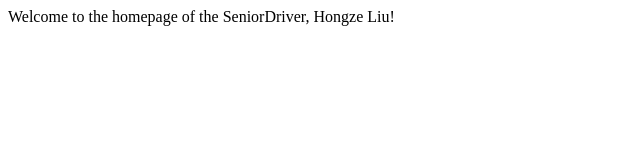
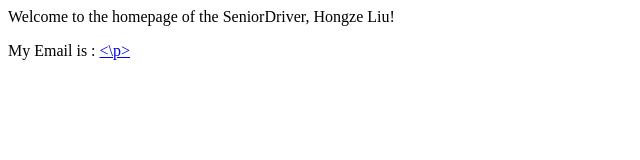
Before and after one commit to seniordriver233/HongzeLiu.github.io, a plain HTML site: page index.html in a window 1280 px wide. Shown: the whole page, without its empty margins (0-640 px from the left). Drawn offline with Linux system fonts and the light colour scheme.

Commit message:
Update index.html

```diff
--- a/index.html
+++ b/index.html
@@ -1 +1,2 @@
 <p>Welcome to the homepage of the SeniorDriver, Hongze Liu!</p>
+<p>My Email is : <a href="seniordriver233@sjtu.edu.cn"><\p>
```
